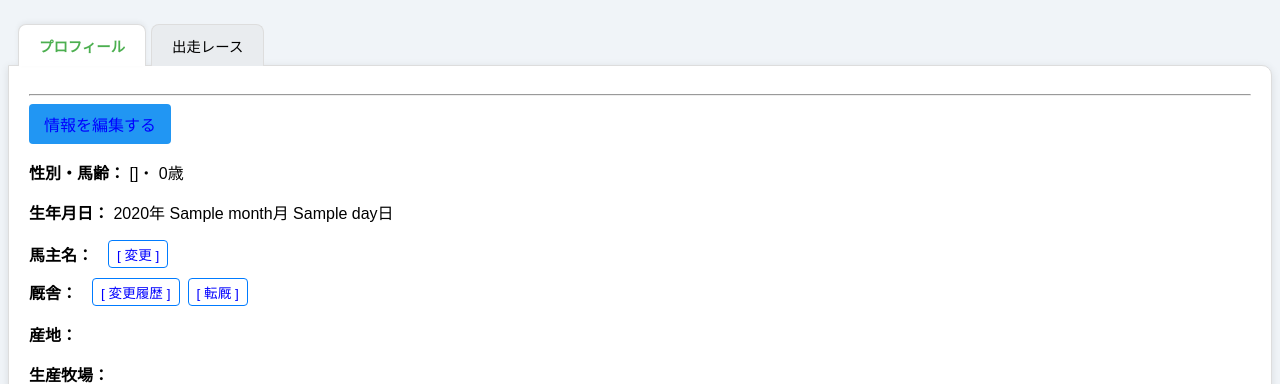
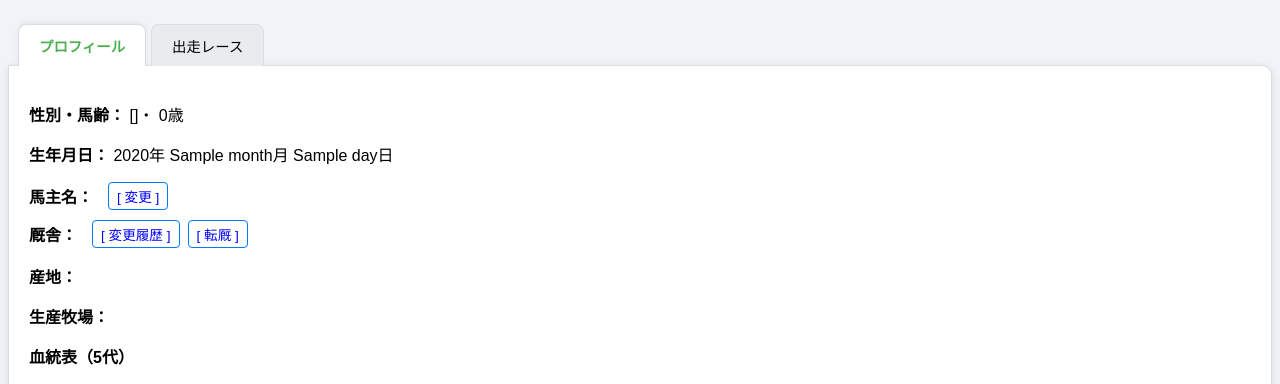
Before and after one commit to tminowa68/Keiba.log, a Flask app: template templates/horse_detail.html in a window 1280 px wide. Shown: the part 183-567 px from the top of the page. Run offline with Flask 3, Linux system fonts and the light colour scheme; a user stored in the database is signed in; the template is opened without the code that fills it: most values are stand-ins (such as "Sample title", 1, 10 or a date in 2020).

Commit message:
Add files via upload

```diff
--- a/templates/horse_detail.html
+++ b/templates/horse_detail.html
@@ -8,10 +8,6 @@
 </div>
 
 <section id="profile" class="entry-section active">
-    {% if session.get('login') %}
-    <hr>
-    <a href="/edit_horse/{{ horse[0] }}" class="btn-edit">情報を編集する</a>
-    {% endif %}
     <p>
         <strong>性別・馬齢：</strong>
         <span class="{% if horse[1] == '牝' %}female-text{% endif %}">{{ horse[1] }}</span>・
```
